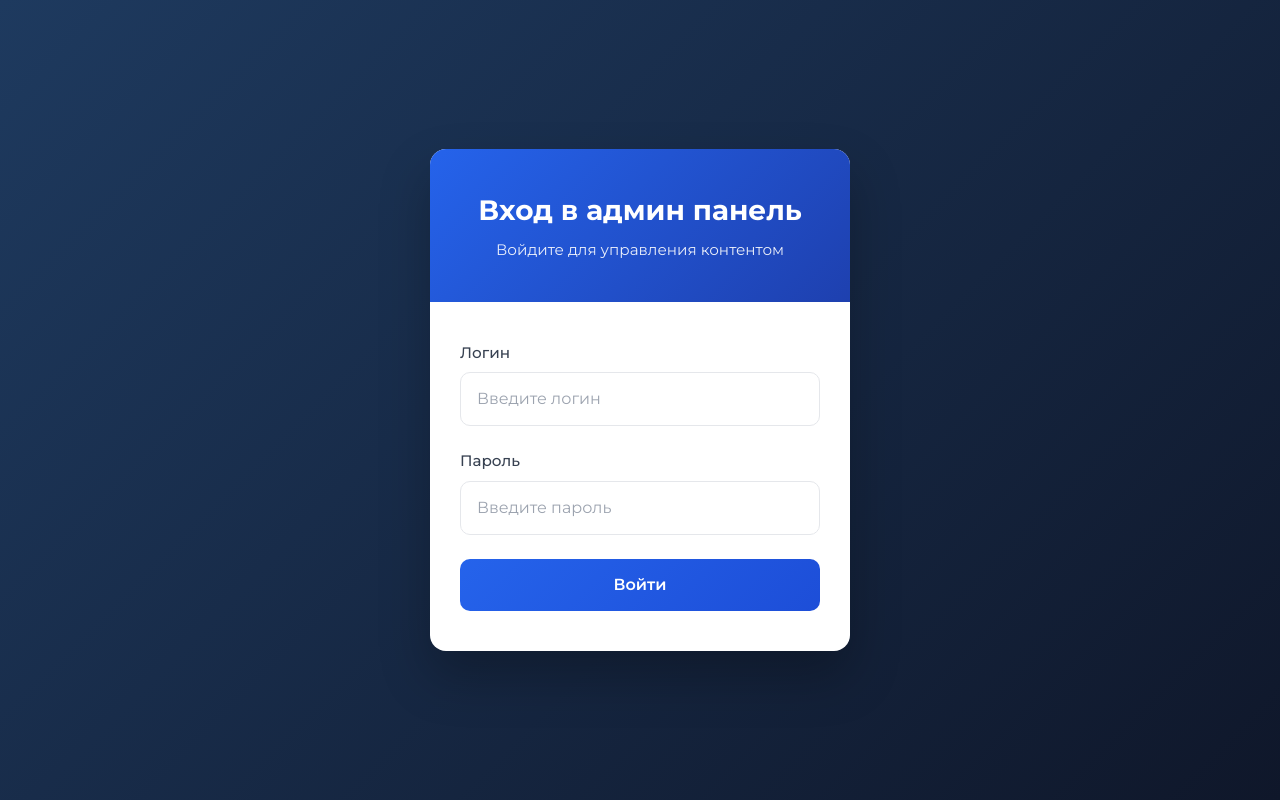
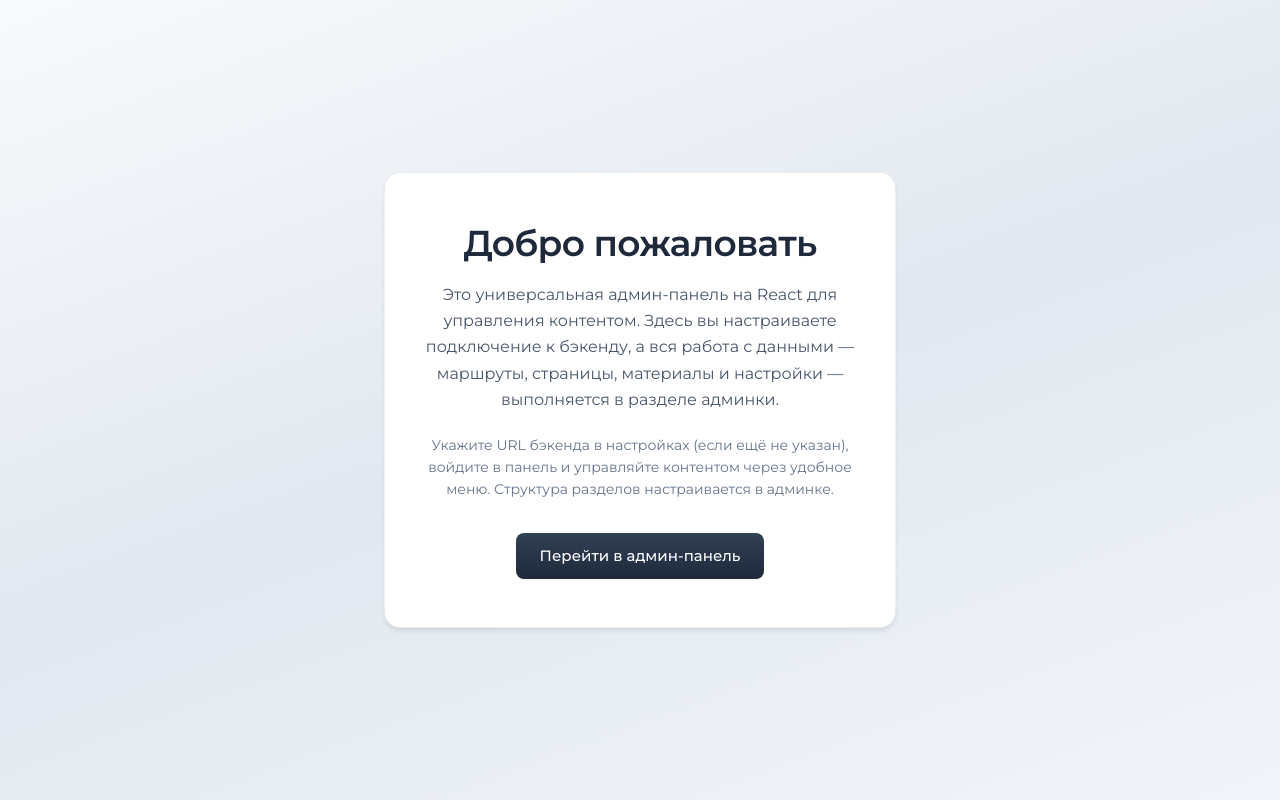
Before and after one commit to AlazarStudio/react-project-with-admin, a React (Vite) app: page / in a window 1280 px wide. Before the commit this address led to /admin/login. Built offline with nearby package versions, Linux system fonts and the light colour scheme; no server answers.

Commit message:
Upd - add main

```diff
--- a/src/App.jsx
+++ b/src/App.jsx
@@ -1,4 +1,6 @@
 import { Routes, Route, Navigate } from 'react-router-dom'
+import Main from '@/app/Main/Main'
+import NotFound from '@/app/NotFound'
 import AdminLayout from '@/app/admin/layout'
 import AdminLoginPage from '@/app/admin/login/page'
 import AdminSettingsPage from '@/app/admin/settings/page'
@@ -8,7 +10,7 @@ import AdminDynamicRecordEditPage from '@/app/admin/dynamic/[slug]/[id]/page'
 export default function App() {
   return (
     <Routes>
-      <Route path="/" element={<Navigate to="/admin/settings" replace />} />
+      <Route path="/" element={<Main />} />
       <Route path="/admin/login" element={<AdminLoginPage />} />
       <Route path="/admin" element={<AdminLayout />}>
         <Route path="settings" element={<AdminSettingsPage />} />
@@ -18,7 +20,7 @@ export default function App() {
         <Route path=":slug" element={<AdminDynamicPage />} />
         <Route index element={<Navigate to="/admin/settings" replace />} />
       </Route>
-      <Route path="*" element={<Navigate to="/admin/settings" replace />} />
+      <Route path="*" element={<NotFound />} />
     </Routes>
   )
 }
--- /dev/null
+++ b/src/app/Main/Main.jsx
@@ -0,0 +1,24 @@
+import { Link } from 'react-router-dom'
+import styles from './Main.module.css'
+
+export default function Main() {
+  return (
+    <main className={styles.wrapper}>
+      <div className={styles.card}>
+        <h1 className={styles.title}>Добро пожаловать</h1>
+        <p className={styles.lead}>
+          Это универсальная админ-панель на React для управления контентом. Здесь вы настраиваете
+          подключение к бэкенду, а вся работа с данными — маршруты, страницы, материалы и настройки —
+          выполняется в разделе админки.
+        </p>
+        <p className={styles.note}>
+          Укажите URL бэкенда в настройках (если ещё не указан), войдите в панель и управляйте
+          контентом через удобное меню. Структура разделов настраивается в админке.
+        </p>
+        <Link to="/admin" className={styles.cta}>
+          Перейти в админ-панель
+        </Link>
+      </div>
+    </main>
+  )
+}
--- /dev/null
+++ b/src/app/Main/Main.module.css
@@ -0,0 +1,76 @@
+.wrapper {
+  min-height: 100vh;
+  display: flex;
+  align-items: center;
+  justify-content: center;
+  padding: 2rem 1.5rem;
+  background: linear-gradient(160deg, #f8fafc 0%, #e2e8f0 50%, #f1f5f9 100%);
+}
+
+.card {
+  width: 100%;
+  max-width: 32rem;
+  padding: 2.5rem 2rem;
+  text-align: center;
+  background: #fff;
+  border-radius: 1rem;
+  box-shadow: 0 4px 6px -1px rgba(0, 0, 0, 0.08), 0 2px 4px -2px rgba(0, 0, 0, 0.06);
+  border: 1px solid rgba(148, 163, 184, 0.2);
+}
+
+.title {
+  margin: 0 0 1rem;
+  font-size: 1.875rem;
+  font-weight: 600;
+  color: #1e293b;
+  letter-spacing: -0.02em;
+  line-height: 1.25;
+}
+
+.lead {
+  margin: 0 0 1.25rem;
+  font-size: 1rem;
+  line-height: 1.65;
+  color: #475569;
+}
+
+.note {
+  margin: 0 0 2rem;
+  font-size: 0.875rem;
+  line-height: 1.6;
+  color: #64748b;
+}
+
+.cta {
+  display: inline-block;
+  padding: 0.75rem 1.5rem;
+  font-size: 0.9375rem;
+  font-weight: 500;
+  color: #fff;
+  background: linear-gradient(180deg, #334155 0%, #1e293b 100%);
+  border: none;
+  border-radius: 0.5rem;
+  cursor: pointer;
+  text-decoration: none;
+  transition: transform 0.15s ease, box-shadow 0.15s ease;
+  box-shadow: 0 1px 2px rgba(0, 0, 0, 0.05);
+}
+
+.cta:hover {
+  transform: translateY(-1px);
+  box-shadow: 0 4px 12px rgba(30, 41, 59, 0.25);
+}
+
+.cta:active {
+  transform: translateY(0);
+}
+
+@media (min-width: 640px) {
+  .title {
+    font-size: 2.25rem;
+  }
+
+  .card {
+    padding: 3rem 2.5rem;
+  }
+}
--- /dev/null
+++ b/src/app/Main/index.js
@@ -0,0 +1 @@
+export { default } from './Main.jsx'
--- /dev/null
+++ b/src/app/NotFound.jsx
@@ -0,0 +1,31 @@
+import { Link } from 'react-router-dom'
+
+export default function NotFound() {
+  return (
+    <main
+      style={{
+        padding: '2rem',
+        textAlign: 'center',
+        minHeight: '60vh',
+        display: 'flex',
+        flexDirection: 'column',
+        alignItems: 'center',
+        justifyContent: 'center',
+      }}
+    >
+      <h1 style={{ fontSize: '4rem', margin: 0 }}>404</h1>
+      <p style={{ fontSize: '1.25rem', color: '#64748b' }}>
+        Страница не найдена
+      </p>
+      <p>
+        <Link to="/" style={{ color: '#2563eb', textDecoration: 'underline' }}>
+          На главную
+        </Link>
+        {' · '}
+        <Link to="/admin" style={{ color: '#2563eb', textDecoration: 'underline' }}>
+          В админ-панель
+        </Link>
+      </p>
+    </main>
+  )
+}
```
